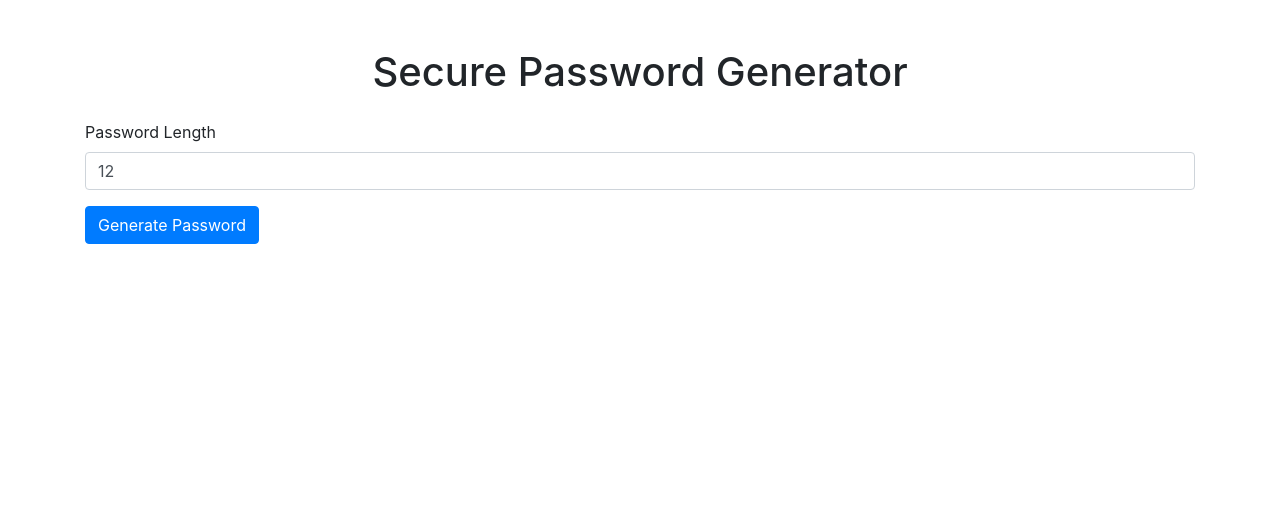
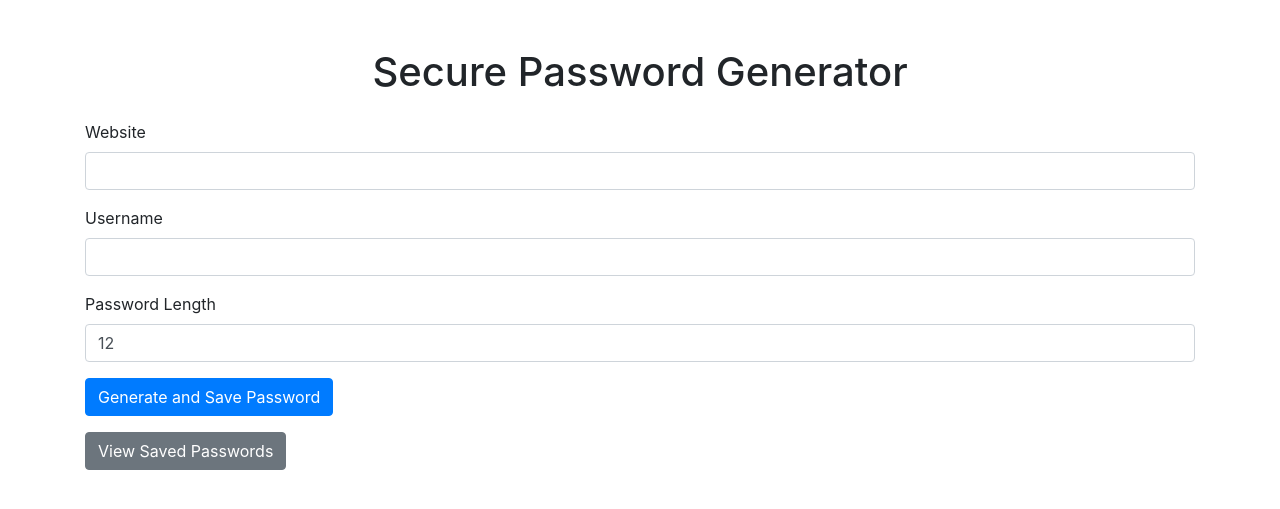
Before and after one commit to jhdk707/PythonPswrdGnr, a Flask app: page / in a window 1280 px wide. Shown: the top 509 px of the page. Run offline with Flask 3, Linux system fonts and the light colour scheme; some libraries are stand-ins or nearby versions.

Commit message:
added sqlite db for password/web/usr storage and retrival

```diff
--- a/app.py
+++ b/app.py
@@ -1,8 +1,22 @@
-from flask import Flask, render_template, request
+from flask import Flask, render_template, request, redirect, url_for
 import secrets
 import string
+import sqlite3
+from contextlib import closing
 
 app = Flask(__name__)
+DATABASE = 'passwords.db'
+
+
+def connect_db():
+    return sqlite3.connect(DATABASE)
+
+
+def init_db():
+    with closing(connect_db()) as db:
+        with open('schema.sql', mode='r') as f:
+            db.cursor().executescript(f.read())
+        db.commit()
 
 
 def generate_secure_password(length=12):
@@ -24,14 +38,52 @@ def generate_secure_password(length=12):
     return ''.join(password)
 
 
+def save_password(website, username, password):
+    try:
+        with connect_db() as db:
+            db.execute('INSERT INTO passwords (website, username, password) VALUES (?, ?, ?)',
+                       (website, username, password))
+            db.commit()
+    except sqlite3.IntegrityError as e:
+        print(f"IntegrityError: {e}")
+    except Exception as e:
+        print(f"Error: {e}")
+
+
+def get_saved_passwords():
+    with connect_db() as db:
+        cur = db.execute('SELECT website, username, password FROM passwords')
+        passwords = cur.fetchall()
+    return passwords
+
+
 @app.route('/', methods=['GET', 'POST'])
 def index():
     password = ''
     if request.method == 'POST':
         length = int(request.form.get('length', 12))
-        password = generate_secure_password(length)
+        website = request.form.get('website')
+        username = request.form.get('username')
+
+        print(f"Website: {website}")
+        print(f"Username: {username}")
+        print(f"Length: {length}")
+
+        if website and username:
+            password = generate_secure_password(length)
+            save_password(website, username, password)
+        else:
+            print("Missing website or username")
+
     return render_template('index.html', password=password)
 
 
+@app.route('/saved_passwords')
+def saved_passwords():
+    passwords = get_saved_passwords()
+    return render_template('saved_passwords.html', passwords=passwords)
+
+
 if __name__ == '__main__':
+    init_db()
     app.run(debug=True)
--- /dev/null
+++ b/schema.sql
@@ -0,0 +1,6 @@
+CREATE TABLE IF NOT EXISTS passwords (
+    id INTEGER PRIMARY KEY AUTOINCREMENT,
+    website TEXT NOT NULL,
+    username TEXT NOT NULL,
+    password TEXT NOT NULL
+);
--- a/templates/index.html
+++ b/templates/index.html
@@ -14,6 +14,26 @@
 			<h1 class="text-center">Secure Password Generator</h1>
 			<form method="POST" class="mt-4">
 				<div class="form-group">
+					<label for="website">Website</label>
+					<input
+						type="text"
+						class="form-control"
+						id="website"
+						name="website"
+						required
+					/>
+				</div>
+				<div class="form-group">
+					<label for="username">Username</label>
+					<input
+						type="text"
+						class="form-control"
+						id="username"
+						name="username"
+						required
+					/>
+				</div>
+				<div class="form-group">
 					<label for="length">Password Length</label>
 					<input
 						type="number"
@@ -23,15 +43,21 @@
 						value="12"
 						min="4"
 						max="64"
+						required
 					/>
 				</div>
-				<button type="submit" class="btn btn-primary">Generate Password</button>
+				<button type="submit" class="btn btn-primary">
+					Generate and Save Password
+				</button>
 			</form>
 			{% if password %}
 			<div class="alert alert-success mt-4" role="alert">
 				Your generated password is: <strong>{{ password }}</strong>
 			</div>
 			{% endif %}
+			<a href="/saved_passwords" class="btn btn-secondary mt-3"
+				>View Saved Passwords</a
+			>
 		</div>
 		<script src="https://code.jquery.com/jquery-3.5.1.slim.min.js"></script>
 		<script src="https://cdn.jsdelivr.net/npm/@popperjs/core@2.9.2/dist/umd/popper.min.js"></script>
```
Also changed, not shown: templates/saved_passwords.html (added, +39 -0 lines), passwords.db (added).
